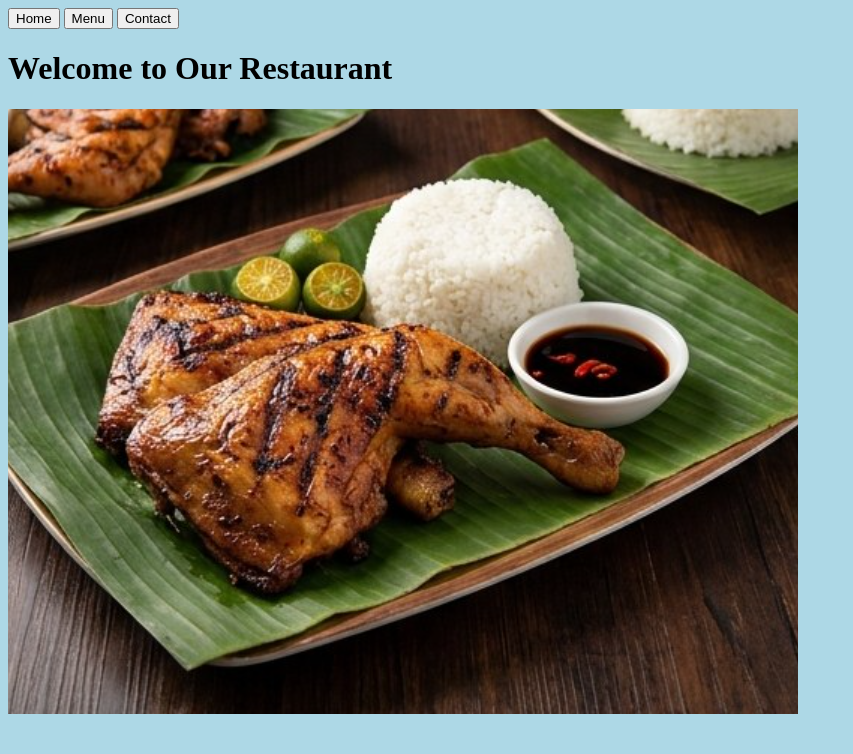
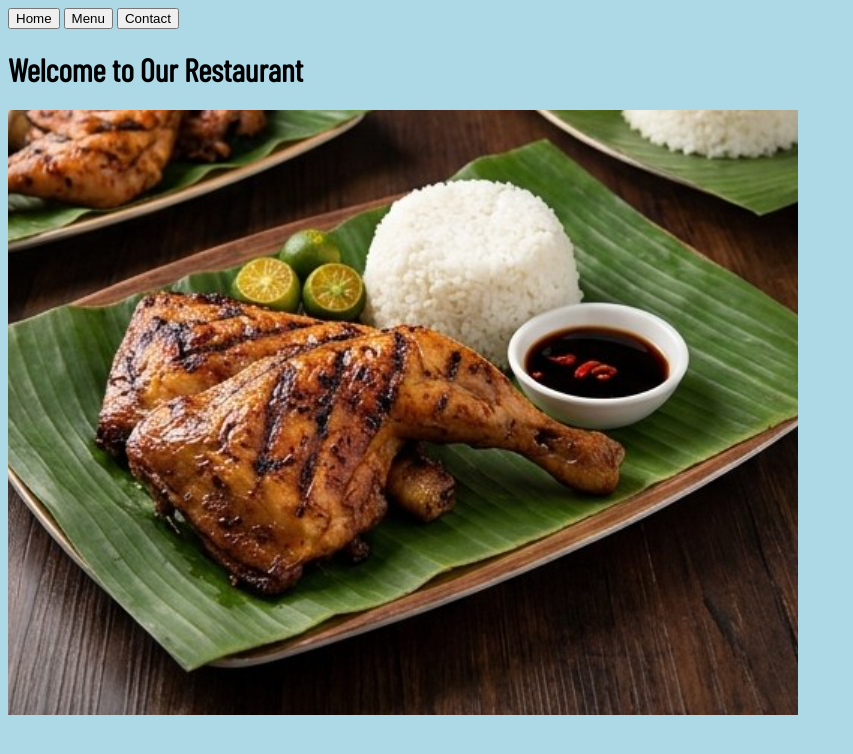
Before and after one commit to carnocentaurus/restaurant-page, a website built with webpack: page src/template.html in a window 1280 px wide. Shown: the whole page, without its empty margins (0-853 px from the left). Built offline with nearby package versions, Linux system fonts and the light colour scheme.

Commit message:
Add custom fonts

```diff
--- a/src/style.css
+++ b/src/style.css
@@ -1,4 +1,27 @@
+@font-face {
+    font-family: 'Barlow Condensed';
+    src: url('./fonts/BarlowCondensed-Regular.woff2') format('woff2'),
+        url('./fonts/BarlowCondensed-Regular.woff') format('woff');
+    font-weight: normal;
+    font-style: normal;
+    font-display: swap;
+}
+
+@font-face {
+    font-family: 'Montserrat';
+    src: url('./fonts/Montserrat-Thin.woff2') format('woff2'),
+        url('./fonts/Montserrat-Thin.woff') format('woff');
+    font-weight: 100;
+    font-style: normal;
+    font-display: swap;
+}
+
 /* test style */
 body {
+    font-family: 'Montserrat';
     background-color: lightblue;
 }
+
+h1 {
+    font-family: 'Barlow Condensed';
+}
--- a/webpack.config.js
+++ b/webpack.config.js
@@ -25,6 +25,10 @@ export default {
         test: /\.(png|svg|jpg|jpeg|gif|webp)$/i,
         type: "asset/resource",
       },
+      {
+        test: /\.(woff2?|ttf|otf)$/i,
+        type: "asset/resource",
+      },
     ],
   },
 };
```
Also changed, not shown: src/fonts/BarlowCondensed-Regular.woff (added), src/fonts/BarlowCondensed-Regular.woff2 (added), src/fonts/Montserrat-Thin.woff (added), src/fonts/Montserrat-Thin.woff2 (added).
